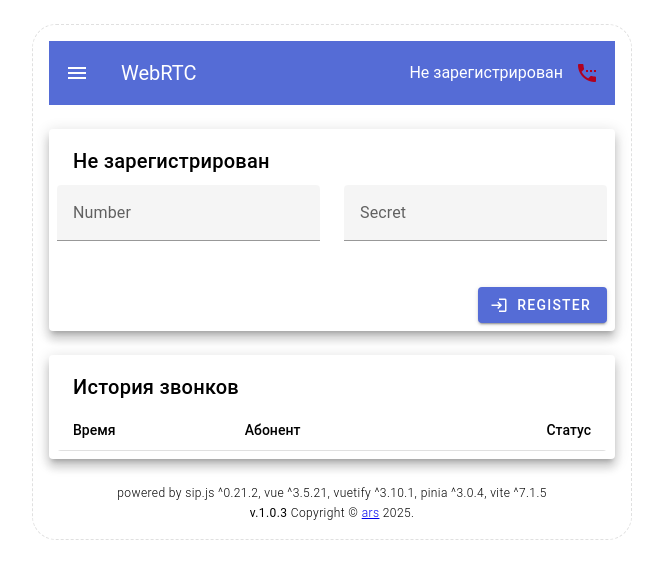
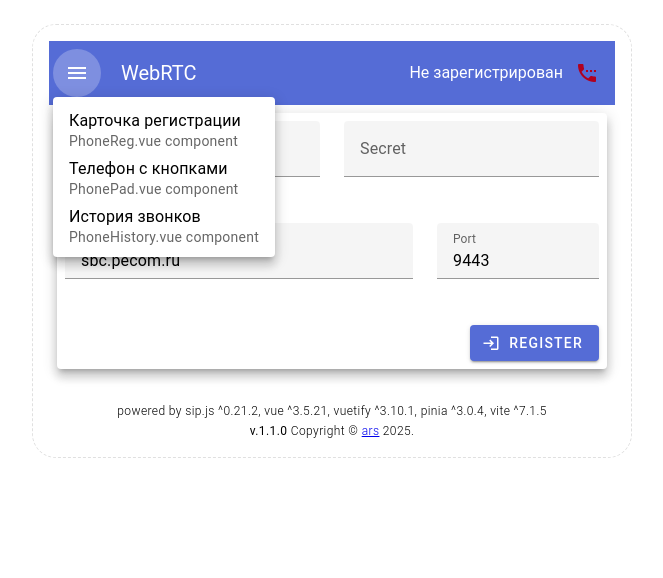
Before and after one commit to ars-anosov/sipjs-vue, a Vue app in the folder phone/: page / in a window 1280 px wide. Both pictures are taken after a click on the button 385 px from the left and 73 px from the top of the page. Shown: the top 578 px of the page, without its empty margins (308-971 px from the left). Built offline with nearby package versions, Linux system fonts and the light colour scheme; a small style sheet from the web is missing.

Commit message:
v.1.1.0.

```diff
--- a/phone/index.html
+++ b/phone/index.html
@@ -8,8 +8,8 @@
   </head>
   <body>
     <script type="text/javascript">
-      window.localStorage.setItem('uas_uri', 'sbc.pecom.ru')
-      window.localStorage.setItem('wss_port', '9443')
+      if (!localStorage.getItem('uriHost')) localStorage.setItem('uriHost', 'sbc.pecom.ru')
+      if (!localStorage.getItem('wssPort')) localStorage.setItem('wssPort', '9443')
     </script>
     <div id="app"></div>
     <script type="module" src="src/main.js"></script>
--- a/phone/package.json
+++ b/phone/package.json
@@ -2,7 +2,7 @@
   "name": "vite-material-vuetify",
   "private": true,
   "type": "module",
-  "version": "1.0.3",
+  "version": "1.1.0",
   "scripts": {
     "dev": "vite",
     "build": "vite build",
--- a/phone/src/App.vue
+++ b/phone/src/App.vue
@@ -3,12 +3,9 @@
     <br />
     <v-container class="rounded-xl border-sm border-dashed" max-width="600px">
       <AppBar />
-      <br />
       <PhoneReg v-if="sip.displayReg" />
-      <PhonePad v-else :showInput="true" />
-      <br />
-      <PhoneHistory />
-      <br />
+      <PhonePad v-if="sip.displayPad" :showInput="true" />
+      <PhoneHistory v-if="sip.displayHistory" />
       <Copyright />
     </v-container>
   </v-app>
--- a/phone/src/components/AppBar.vue
+++ b/phone/src/components/AppBar.vue
@@ -1,11 +1,10 @@
 <template>
   <v-toolbar color="primary">
-    <v-btn icon="mdi-menu"></v-btn>
+    <LeftMenu />
+    <v-toolbar-title>WebRTC</v-toolbar-title>
 
-    <v-toolbar-title text="WebRTC"></v-toolbar-title>
     {{ sip.phoneHeader }}
-
-    <PhoneControl/>
+    <PhoneControl />
   </v-toolbar>
 </template>
 
@@ -15,5 +14,6 @@
   import { useSipStore } from '@/stores/sip'
   const sip = useSipStore()
 
+  import LeftMenu from './LeftMenu.vue'
   import PhoneControl from './PhoneControl.vue'
 </script>
--- a/phone/src/components/Copyright.vue
+++ b/phone/src/components/Copyright.vue
@@ -1,5 +1,5 @@
 <template>
-  <p class="text-center text-caption font-weight-light">
+  <p class="text-center text-caption font-weight-light mt-8">
     powered by
     sip.js {{pkg.dependencies['sip.js']}},
     vue {{pkg.dependencies['vue']}},
--- /dev/null
+++ b/phone/src/components/LeftMenu.vue
@@ -0,0 +1,40 @@
+<template>
+
+  <v-menu>
+    <template v-slot:activator="{ props }">
+      <v-btn icon="mdi-menu" v-bind="props"></v-btn>
+    </template>
+    <v-list>
+      <v-list-item @click="clkPhoneReg">
+        <v-list-item-title>Карточка регистрации</v-list-item-title>
+        <v-list-item-subtitle>PhoneReg.vue component</v-list-item-subtitle>
+      </v-list-item>
+      <v-list-item @click="clkPhonePad">
+        <v-list-item-title>Телефон с кнопками</v-list-item-title>
+        <v-list-item-subtitle>PhonePad.vue component</v-list-item-subtitle>
+      </v-list-item>
+      <v-list-item @click="clkPhoneHistory">
+        <v-list-item-title>История звонков</v-list-item-title>
+        <v-list-item-subtitle>PhoneHistory.vue component</v-list-item-subtitle>
+      </v-list-item>
+    </v-list>
+  </v-menu>
+
+</template>
+
+
+
+<script setup>
+  import { useSipStore } from '@/stores/sip'
+  const sip = useSipStore()
+
+  function clkPhoneReg() {
+    sip.displayReg = !sip.displayReg
+  }
+  function clkPhonePad() {
+    sip.displayPad = !sip.displayPad
+  }
+  function clkPhoneHistory() {
+    sip.displayHistory = !sip.displayHistory
+  }
+</script>
--- a/phone/src/components/PhoneControl.vue
+++ b/phone/src/components/PhoneControl.vue
@@ -2,7 +2,7 @@
 
   <v-menu>
     <template v-slot:activator="{ props }">
-      <v-btn v-if="sip.displayReg" icon="mdi-phone-settings" color="error" v-bind="props" ></v-btn>
+      <v-btn v-if="!sip.regNow" icon="mdi-phone-settings" color="error" v-bind="props" ></v-btn>
       <v-btn v-else-if="sip.outgoCallNow" icon="mdi-phone-outgoing" color="success" v-bind="props" ></v-btn>
       <v-btn v-else-if="sip.incomeCallNow" icon="mdi-phone-incoming" color="success" v-bind="props" ></v-btn>
       <v-btn v-else-if="sip.incomeDisplay" icon="mdi-phone-incoming" color="orange" v-bind="props" ></v-btn>
--- a/phone/src/components/PhoneHistory.vue
+++ b/phone/src/components/PhoneHistory.vue
@@ -1,5 +1,5 @@
 <template>
-  <v-card elevation="8" class="pa-2">
+  <v-card elevation="8" class="pa-2 ma-2">
     <v-card-title>История звонков</v-card-title>
     <v-table density="compact">
       <thead>
--- a/phone/src/components/PhonePad.vue
+++ b/phone/src/components/PhonePad.vue
@@ -1,21 +1,24 @@
 <template>
   <v-card
     elevation="8"
-    class="mx-auto pa-2"
+    class="mx-auto pa-2 ma-2"
     max-width="300"
   >
     <v-card-title>{{ sip.phoneHeader }}</v-card-title>
     <!-- <v-divider></v-divider> -->
     <v-form @submit.prevent="handleSubmit" @reset.prevent="handleReset">
     <v-row v-if="props.showInput">
-      <v-col cols="7" sm="9">
+      <v-col cols="12" sm="12">
         <v-text-field
           v-model="sip.calleePhoneNum"
           label="98..."
-        ></v-text-field>
-      </v-col>
-      <v-col cols="5" sm="3" class="text-left">
-        <v-btn icon="mdi-arrow-left-bold-outline" @click="sip.deleteLast"></v-btn>
+        >
+          <template v-slot:append>
+            <v-icon color="gray" @click="deleteLast">
+              mdi-backspace
+            </v-icon>
+          </template>
+        </v-text-field>
       </v-col>
     </v-row>
 
@@ -58,7 +61,7 @@
             >
               <v-btn
                 height="40"
-                @click="sip.appendKey(key[0])"
+                @click="appendKey(key[0])"
               >
                 <span>
                   <div class="mb-1">{{ key[0] }}</div>
@@ -120,9 +123,15 @@
   }
 
   function handleReset() {
-    sip.handleClkReset(sip.outgoingSession, sip.incomingSession, sip.callerUserNum)
+    sip.handleClkReset(sip.outgoingSession, sip.incomingSession, sip.regNow ? sip.callerUserNum : 'Не зарегистрирован')
   }
 
+  function appendKey(key) {
+    sip.calleePhoneNum += key
+  }
+  function deleteLast() {
+    sip.calleePhoneNum = sip.calleePhoneNum.slice(0, -1)
+  }
 </script>
 
 
--- a/phone/src/components/PhoneReg.vue
+++ b/phone/src/components/PhoneReg.vue
@@ -1,7 +1,13 @@
 <template>
-  <v-card elevation="8" class="pa-2">
-    <v-card-title>{{ sip.phoneHeader }}</v-card-title>
+  <v-card elevation="8" class="pa-2 ma-2">
     <!-- <v-divider></v-divider> -->
+    <v-row v-if="sip.regNow">
+      <v-col cols="12" sm="12" class="text-right">
+        <v-icon color="error" @click="handleClose">
+          mdi-close-box
+        </v-icon>
+      </v-col>
+    </v-row>
     <v-form ref="formRef" v-model="formValid" @submit.prevent="handleRegister">
       <v-row>
         <v-col cols="12" sm="6">
@@ -17,6 +23,24 @@
             v-model="sip.regUserPass"
             label="Secret"
             type="password"
+            :rules="[requiredRule]"
+            required
+          ></v-text-field>
+        </v-col>
+      </v-row>
+      <v-row>
+        <v-col cols="12" sm="8">
+          <v-text-field
+            v-model="sip.uriHost"
+            label="Host"
+            :rules="[requiredRule]"
+            required
+          ></v-text-field>
+        </v-col>
+        <v-col cols="12" sm="4">
+          <v-text-field
+            v-model="sip.wssPort"
+            label="Port"
             :rules="[requiredRule]"
             required
           ></v-text-field>
@@ -59,24 +83,25 @@
 
 
 
+  function handleClose() {
+    sip.displayReg = false
+  }
+
   function handleRegister() {
     if (!formRef.value?.validate()) {
       console.warn('Form validation failed')
       return
     }
-
-    const uriHost = localStorage.getItem('uas_uri')
-    const wssPort = localStorage.getItem('wss_port')
-    // sip.register(uriHost, wssPort)
+    // sip.register(sip.uriHost, sip.wssPort)
 
 
 
     let uri = undefined
     if (sip.callerUserNum) {
-      uri = UserAgent.makeURI("sip:"+sip.callerUserNum+"@"+uriHost)
+      uri = UserAgent.makeURI("sip:"+sip.callerUserNum+"@"+sip.uriHost)
       if (!uri) {
         // throw new Error("Failed to create URI")
-        console.log("Failed to create UserAgent URI for:","sip:"+sip.callerUserNum+"@"+uriHost)
+        console.log("Failed to create UserAgent URI for:","sip:"+sip.callerUserNum+"@"+sip.uriHost)
       }
     }
 
@@ -84,10 +109,10 @@
       uri,
       authorizationUsername: sip.callerUserNum,
       authorizationPassword: sip.regUserPass,
-      displayName: "WebRTC user "+sip.callerUserNum,
+      displayName: sip.callerUserNum,
       hackIpInContact: true,
       transportOptions: {
-        server: "wss://"+uriHost+":"+wssPort
+        server: "wss://"+sip.uriHost+":"+sip.wssPort
       },
       logLevel: process.env.NODE_ENV === 'production' ? "error" : "debug"
     }
--- a/phone/src/stores/sip.js
+++ b/phone/src/stores/sip.js
@@ -19,11 +19,6 @@ import {
 
 export const useSipStore = defineStore('sip', {
   state: () => ({
-    displayPad      : false,
-    displayReg      : true,
-    displayIco      : true,
-    status          : '',
-
     userAgentOptions  : null, // markRaw
     sessionOptions    : null, // markRaw
     userAgent         : null, // markRaw
@@ -34,14 +29,19 @@ export const useSipStore = defineStore('sip', {
     incomingSession   : null, // markRaw
     outgoingSession   : null, // markRaw
 
+    displayReg      : true,
+    displayPad      : false,
+    displayHistory  : false,
     phoneHeader     : 'Не зарегистрирован',
-    callerUserNum   : '',
+    uriHost         : localStorage.getItem('uriHost') ? localStorage.getItem('uriHost') : '',
+    wssPort         : localStorage.getItem('wssPort') ? localStorage.getItem('wssPort') : '',
+    callerUserNum   : localStorage.getItem('callerUserNum') ? localStorage.getItem('callerUserNum') : '',
     regUserPass     : '',
     calleePhoneNum  : '',
     incomeDisplay   : false,
     outgoCallNow    : false,
     incomeCallNow   : false,
-
+    regNow          : false,
     callsArr        : []
   }),
   actions: {
@@ -144,6 +144,15 @@ export const useSipStore = defineStore('sip', {
 
 
     handleClkRegister(userAgentOptions, sessionOptions) {
+      // Checks
+      if (!this.uriHost || !this.wssPort || !this.callerUserNum || !this.regUserPass) {
+        console.log("Not all reg.data!")
+        return
+      }
+      localStorage.setItem('uriHost', this.uriHost)
+      localStorage.setItem('wssPort', this.wssPort)
+      localStorage.setItem('callerUserNum', this.callerUserNum)
+
       const thisState = this
 
       const audioLocalIn = new Audio()
@@ -240,7 +249,6 @@ export const useSipStore = defineStore('sip', {
         if (reconnectionAttempt > reconnectionAttempts) {
           return;
         }
-        thisState.displayReg = true
         thisState.phoneHeader = 'Reconnection'
 
 
@@ -271,33 +279,35 @@ export const useSipStore = defineStore('sip', {
           requestDelegate: {
             onAccept(response) {
               // console.log('register.onAccept()',response)
+              thisState.regNow = true
               thisState.displayReg = false
+              thisState.displayPad = true
+              thisState.displayHistory = true
               thisState.phoneHeader = response.message.from.displayName
             },
             onReject(response) {
               // console.log('register.onReject()',response)
-              thisState.displayReg = true
+              thisState.regNow = false
               thisState.phoneHeader = response.message.statusCode+' '+response.message.reasonPhrase
               // Принудительно отключаю, чтобы сбросить старые атрибуты user/secret
               setTimeout(() => {
                 userAgent.stop()
-              }, 1000)
+              }, 3000)
             },
           },
         })
         .catch((e) => {
           console.log('register.catch()',e)
-          thisState.displayReg = true
+          thisState.regNow = false
           thisState.phoneHeader = 'Registration error'
           // Принудительно отключаю, чтобы сбросить старые атрибуты user/secret
           setTimeout(() => {
             userAgent.stop()
-          }, 1000)
+          }, 3000)
         })
       }
 
       userAgent.delegate.onDisconnect = (error) => {
-        thisState.displayReg = true
         thisState.phoneHeader = 'Disconnected'
         // registerer.unregister()
         // .catch((e) => {
@@ -327,7 +337,7 @@ export const useSipStore = defineStore('sip', {
         // UA started
       })
       .catch((e) => {
-        thisState.displayReg = true
+        thisState.regNow = false
         thisState.phoneHeader = 'SIP proxy WebSocket problem'
       })
 
@@ -362,8 +372,17 @@ export const useSipStore = defineStore('sip', {
       const calleePhoneNum  = this.calleePhoneNum
       const audioRemote     = this.audioRemote
       const remoteStream    = this.remoteStream
+      const regNow          = this.regNow
 
       // Checks
+      if (!regNow) {
+        console.log("Not Registered state!")
+        return
+      }
+      if (!callerUserNum) {
+        console.log("callerUserNum is empty!")
+        return
+      }
       if (!calleePhoneNum) {
         console.log("calleePhoneNum is empty!")
         return
@@ -428,8 +447,8 @@ export const useSipStore = defineStore('sip', {
     handleClkReset(outgoingSession, incomingSession, phoneHeader) {
       if (outgoingSession) this.endCall(outgoingSession)
       if (incomingSession) this.endCall(incomingSession)
-      this.audioLocalIn.pause()
-      this.audioLocalOut.pause()
+      if (this.audioLocalIn) this.audioLocalIn.pause()
+      if (this.audioLocalOut) this.audioLocalOut.pause()
 
       this.phoneHeader = phoneHeader
       this.calleePhoneNum = ''
@@ -438,14 +457,6 @@ export const useSipStore = defineStore('sip', {
       this.incomeCallNow = false
     },
 
-
-    appendKey(key) {
-      this.calleePhoneNum += key
-    },
-    deleteLast() {
-      this.calleePhoneNum = this.calleePhoneNum.slice(0, -1)
-    }
-
   }
 
 })
```
Also changed, not shown: 5 other files (tests, documents, lock files or other folders).
